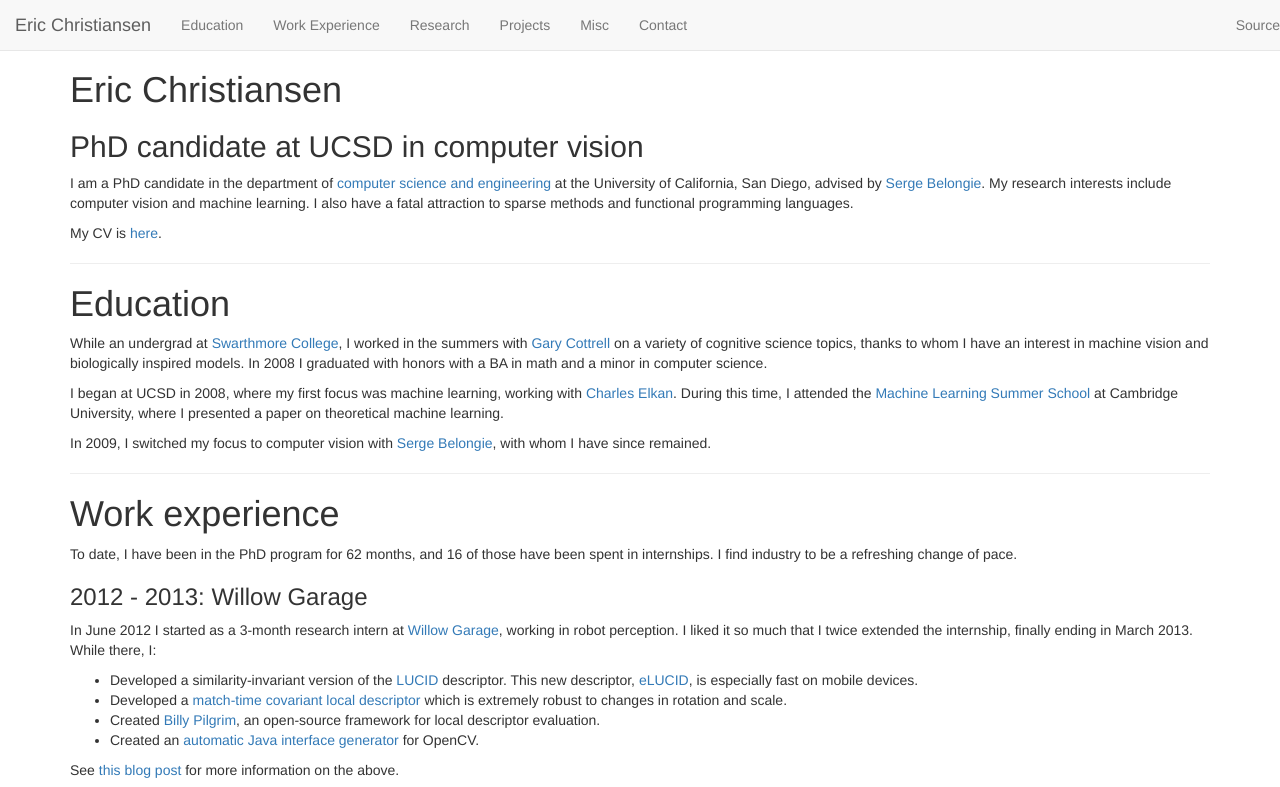
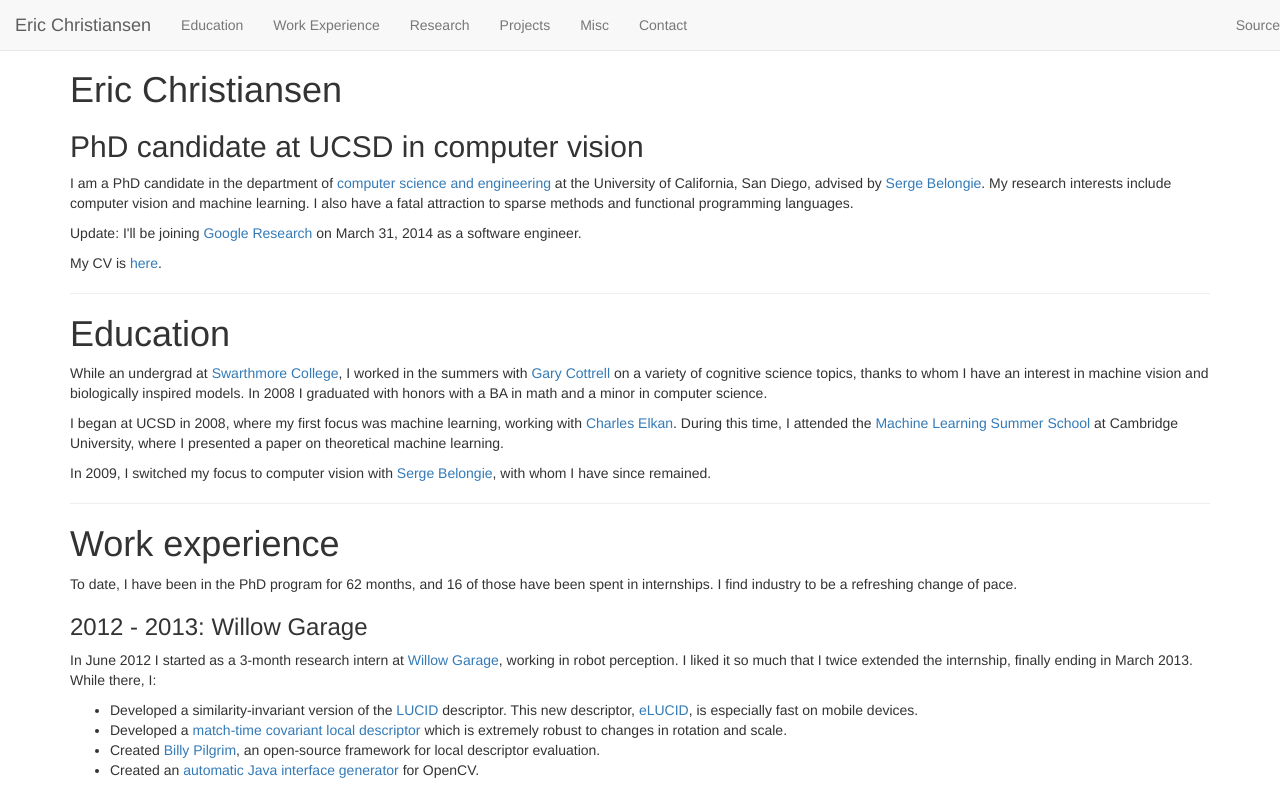
Before and after one commit to emchristiansen/emchristiansen.github.io, a plain HTML site: page index.html in a window 1280 px wide. Shown: the top 787 px of the page. Drawn offline with nearby package versions, Linux system fonts and the light colour scheme.

Commit message:
google research

```diff
--- a/index.html
+++ b/index.html
@@ -94,6 +94,10 @@
 I am a PhD candidate in the department of <a href="http://www-cse.ucsd.edu/">computer science and engineering</a> at the University of California, San Diego, advised by <a href="http://cseweb.ucsd.edu/~sjb/">Serge Belongie</a>.
 My research interests include computer vision and machine learning.
 I also have a fatal attraction to sparse methods and functional programming languages.
+</p>
+
+<p>
+Update: I'll be joining <a href="http://research.google.com/">Google Research</a> on March 31, 2014 as a software engineer.
 </p>
 
 <p>
```
